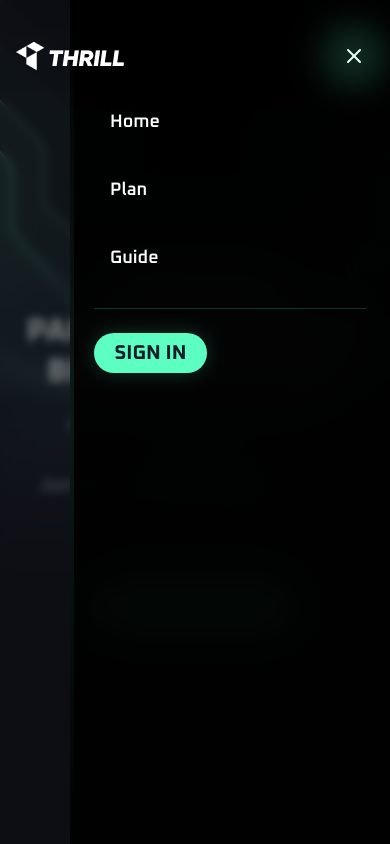
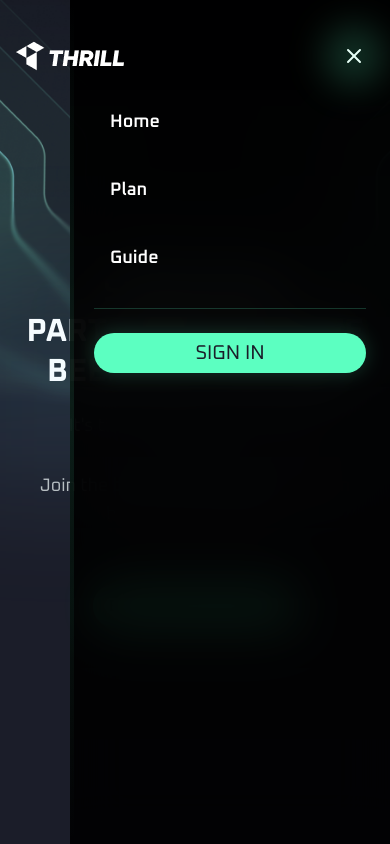
Before and after one commit to PouyaBirvand/thrill-landing, a Next.js app: page / in a window 390 px wide. Both pictures are taken after a click on the button 354 px from the left and 56 px from the top of the page. Shown: the top 844 px of the page. Built offline with nearby package versions, Linux system fonts and the light colour scheme.

Commit message:
fix header problems bla bla bla

```diff
--- a/src/components/footer/Footer.tsx
+++ b/src/components/footer/Footer.tsx
@@ -19,7 +19,7 @@ export default function Footer() {
 
 
     return (
-        <footer className="text-white py-16 md:pt-[18rem] pt-[15rem] bg-body relative -z-50">
+        <footer className="text-white py-16 md:pt-[18rem] pt-[15rem] bg-body relative">
             <div className="absolute inset-0 flex justify-center items-end">
                 <img
                     src="/footershape.png"
--- a/src/components/header/MobileMenuOverlay.tsx
+++ b/src/components/header/MobileMenuOverlay.tsx
@@ -2,6 +2,7 @@
 import { motion, AnimatePresence, easeOut, easeInOut } from "framer-motion"
 import SignInButton from "./SignInButton"
 import { MenuItem, MobileMenuOverlayProps } from "@/types/header.types"
+import { useNavigate } from "@/hooks/useNavigate"
 
 const mobileMenuVariants = {
   closed: {
@@ -36,20 +37,26 @@ const mobileMenuItemVariants = {
 }
 
 const defaultMenuItems: MenuItem[] = [
-  { label: "Home" },
-  { label: "About" },
-  { label: "Services" },
-  { label: "Contact" },
+  { label: "Home", url: "#home" },
+  { label: "About", url: "#about" },
+  { label: "Services", url: "#services" },
+  { label: "Contact", url: "#contact" },
 ]
 
-export default function MobileMenuOverlay({ isOpen, onClose, menuItems = defaultMenuItems }: MobileMenuOverlayProps) {
+export default function MobileMenuOverlay({
+  isOpen,
+  onClose,
+  menuItems = defaultMenuItems,
+}: MobileMenuOverlayProps) {
+  const { navigate } = useNavigate(menuItems)
+
   return (
     <AnimatePresence>
       {isOpen && (
         <>
           {/* Backdrop */}
           <motion.div
-            className="fixed inset-0 bg-black/50 backdrop-blur-sm z-40 md:hidden"
+            className="fixed inset-0 bg-black/50 backdrop-blur-sm md:hidden"
             initial={{ opacity: 0 }}
             animate={{ opacity: 1 }}
             exit={{ opacity: 0 }}
@@ -59,13 +66,12 @@ export default function MobileMenuOverlay({ isOpen, onClose, menuItems = default
 
           {/* Mobile Menu Panel */}
           <motion.div
-            className="fixed top-0 right-0 h-full w-80 bg-gradient-to-b from-black/95 to-black/90 backdrop-blur-xl z-40 md:hidden"
+            className="fixed top-0 right-0 h-full w-80 bg-gradient-to-b from-black/95 z-[9998] to-black/90 backdrop-blur-xl md:hidden"
             variants={mobileMenuVariants}
             initial="closed"
             animate="open"
             exit="closed"
           >
-
             <div className="pt-24 px-6 space-y-6 relative z-10">
               {/* Mobile Navigation Items */}
               <motion.div className="space-y-4" variants={mobileMenuItemVariants}>
@@ -79,7 +85,7 @@ export default function MobileMenuOverlay({ isOpen, onClose, menuItems = default
                     <button
                       className="w-full text-left py-3 px-4 text-neutral-white font-semibold text-lg rounded-2xl hover:bg-accent-green/10 transition-all duration-300 relative overflow-hidden group"
                       onClick={() => {
-                        item.onClick?.()
+                        navigate(item)
                         onClose()
                       }}
                     >
@@ -97,7 +103,8 @@ export default function MobileMenuOverlay({ isOpen, onClose, menuItems = default
 
               {/* Mobile Sign In Button */}
               <motion.div variants={mobileMenuItemVariants} className="pt-6 border-t border-accent-green/20">
-                <SignInButton />
+                <SignInButton onClick={onClose} size="full" />
+
               </motion.div>
             </div>
 
--- a/src/components/header/SignInButton.tsx
+++ b/src/components/header/SignInButton.tsx
@@ -3,20 +3,24 @@ import { motion } from "framer-motion"
 import { Button } from "../ui/Button"
 import { useNavigate } from "@/hooks/useNavigate"
 
-export default function SignInButton() {
+type SignInButtonProps = {
+  onClick?: () => void
+  size?: "full" | "normal"
+}
+
+export default function SignInButton({ onClick, size = "normal" }: SignInButtonProps) {
   const { navigate } = useNavigate([
-    { label: "SignIn", url: "#signin" }
+    { label: "SignIn", url: "#signin" },
   ])
 
   return (
-    <motion.div
-      whileHover={{ scale: 1.05 }}
-      whileTap={{ scale: 0.98 }}
-      transition={{ duration: 0.2, ease: "easeOut" }}
-    >
+    <motion.div whileHover={{ scale: 1.05 }} whileTap={{ scale: 0.98 }}>
       <Button
-        className="!shadow-signin-glow"
-        onClick={() => navigate({ label: "SignIn", url: "#signin" })}
+        className={`!shadow-signin-glow ${size === "full" ? "w-full font-light" : ""}`}
+        onClick={() => {
+          navigate({ label: "SignIn", url: "#signin" })
+          onClick?.()
+        }}
       >
         sign in
       </Button>
```
Also changed, not shown: src/types/header.types.ts (+19 -19 lines).
